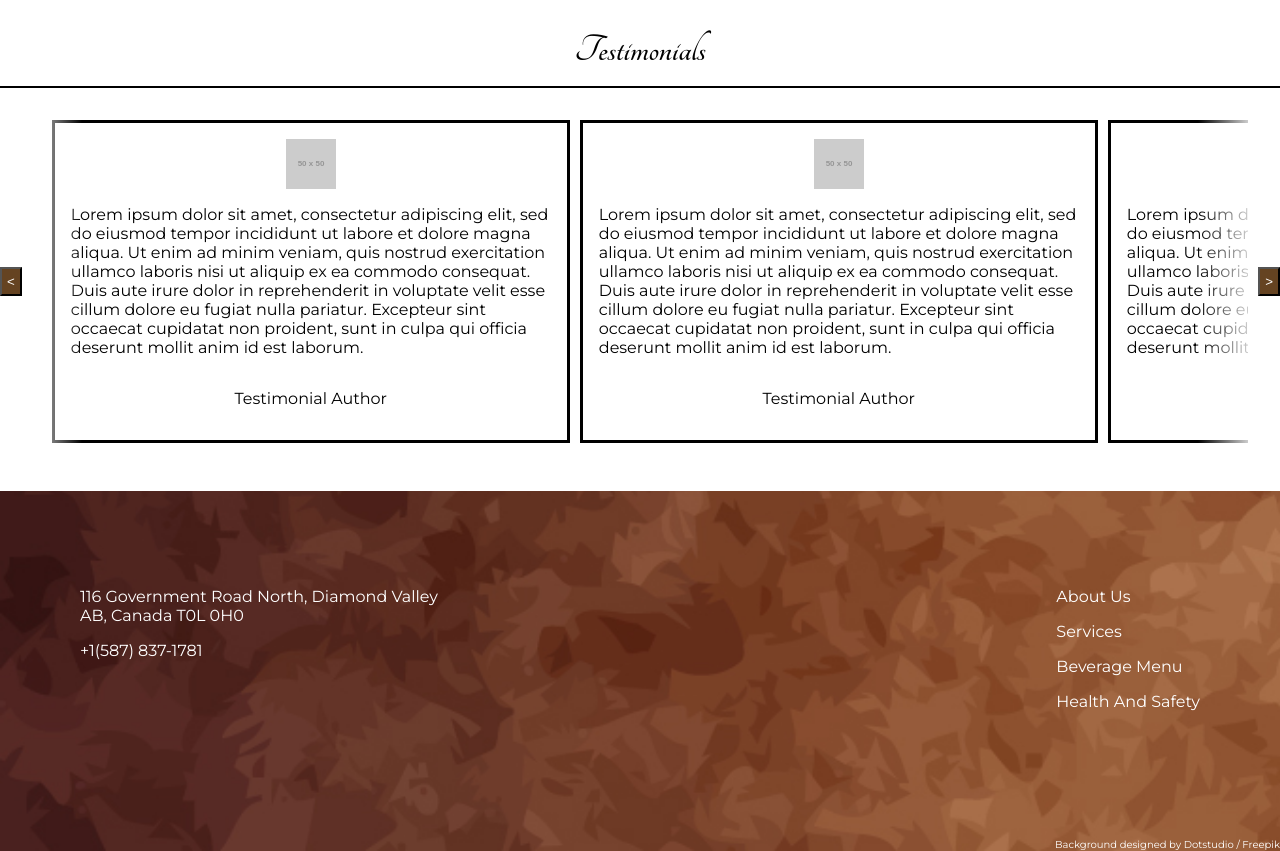
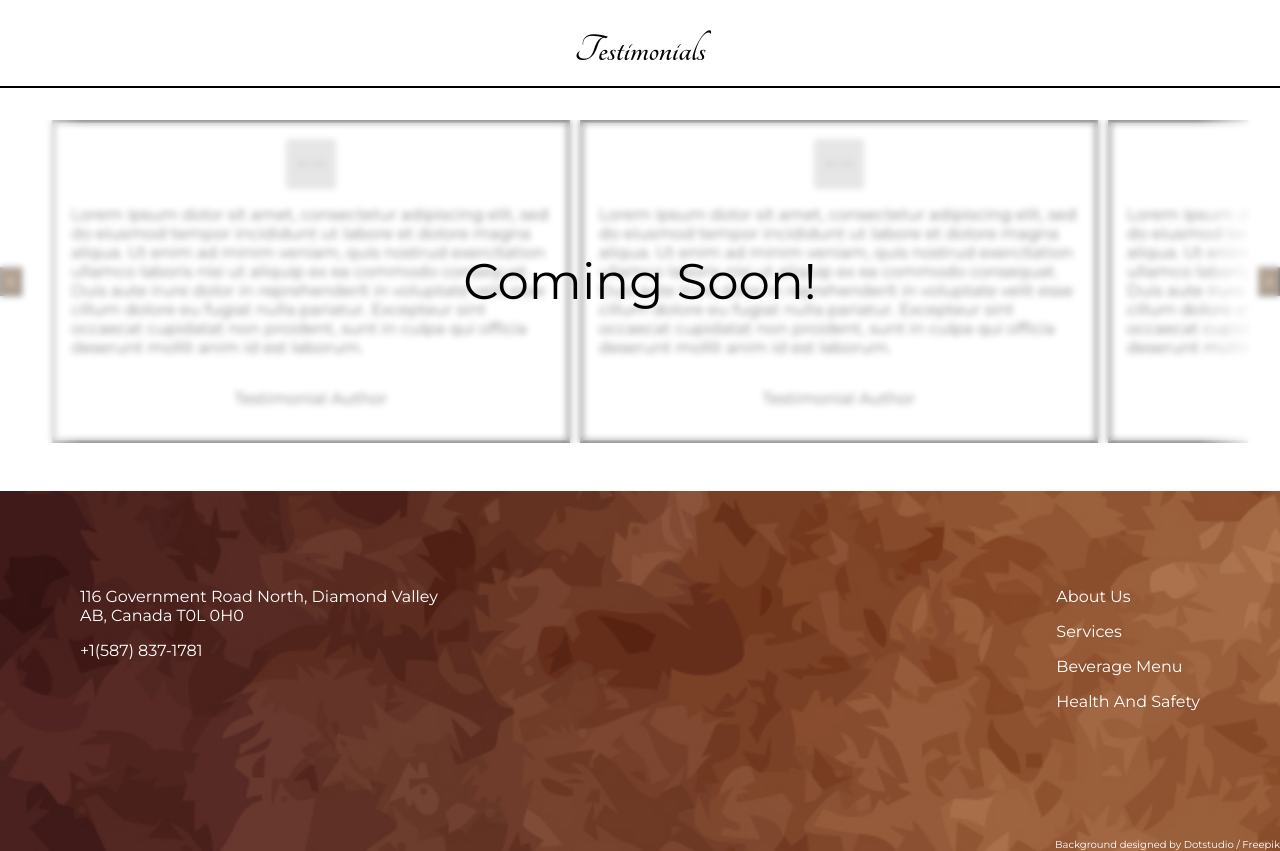
Before and after one commit to R41Ryan/luxe-nail-bar, a React (Vite) app in the folder luxe-nail-bar/: page / in a window 1280 px wide. Shown: the part 1600-2451 px from the top of the page. Built offline with nearby package versions, Linux system fonts and the light colour scheme; a web font is replaced by a local one.

Commit message:
fixed a few things

```diff
--- a/luxe-nail-bar/src/HomePage.css
+++ b/luxe-nail-bar/src/HomePage.css
@@ -214,6 +214,26 @@ button {
   max-height: 50px;
 }
 
+.testimonial-gallery {
+  position: relative;
+}
+
+.testimonial-gallery::after {
+  display: flex;
+  align-items: center;
+  justify-content: center;
+  position: absolute;
+  content: "Coming Soon!";
+  font-size: 50px;
+  text-align: center;
+  inset: 0;
+  width: 100%;
+  height: 100%;
+  z-index: 1;
+  backdrop-filter: blur(3px);
+  background-color: rgba(255, 255, 255, 0.5);
+}
+
 @media (max-width: 540px) {
   .testimonial-gallery .left-scroll-btn,
   .testimonial-gallery .right-scroll-btn {
--- a/luxe-nail-bar/src/style.css
+++ b/luxe-nail-bar/src/style.css
@@ -75,7 +75,7 @@ header,
 }
 
 header {
-  position: absolute;
+  position: fixed;
   overflow-y: hidden;
   top: 0;
   width: 95%;
```
